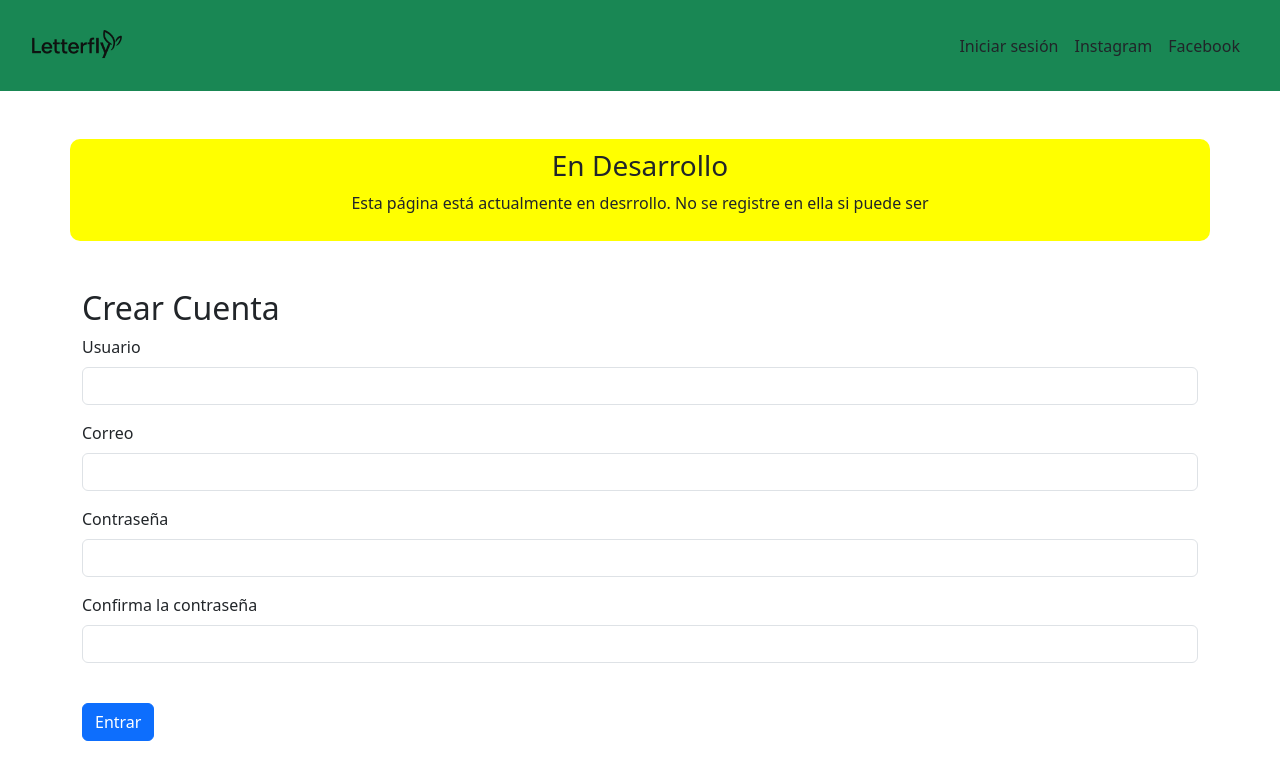
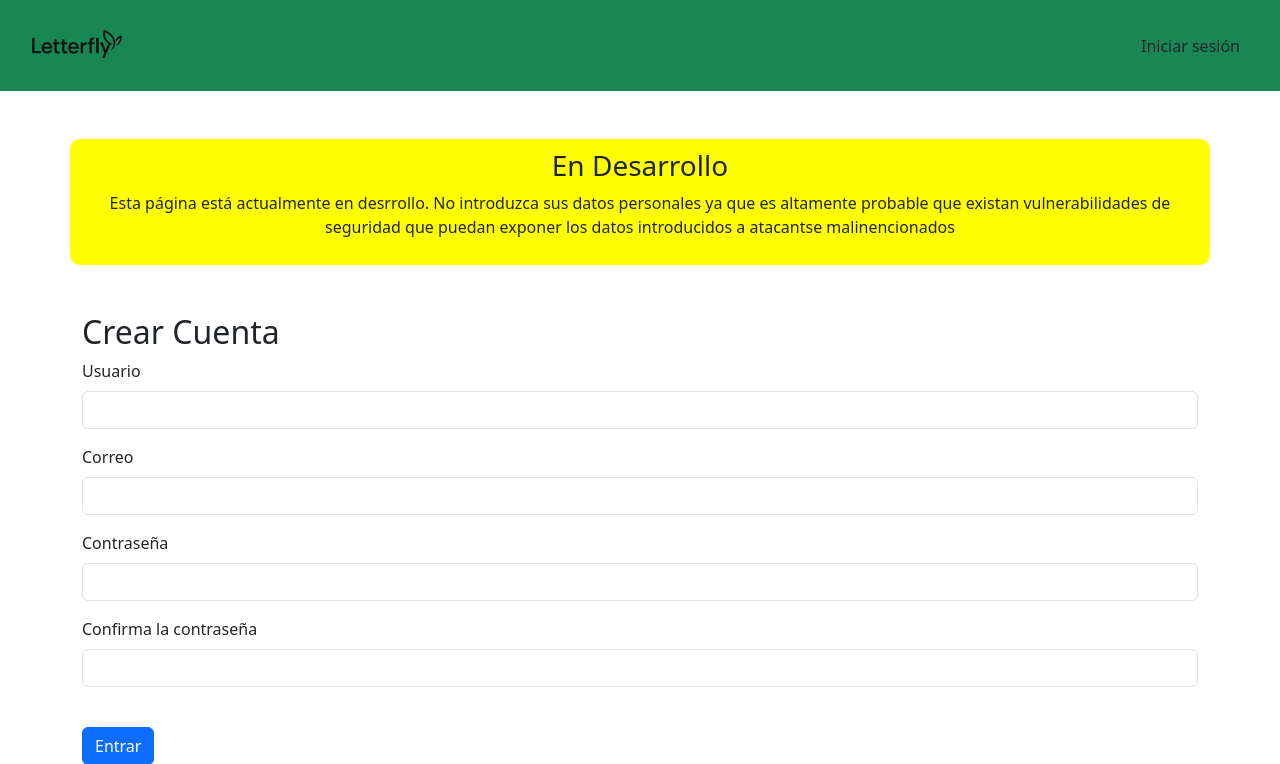
Before and after one commit to Deltadri/letterfly, a PHP site: page /registro.php in a window 1280 px wide. Shown: the top 764 px of the page. Run offline with PHP 8.4, Linux system fonts and the light colour scheme; some libraries are stand-ins or nearby versions.

Commit message:
Añadido el botón de Salir y usuario.php creado

```diff
--- a/header.php
+++ b/header.php
@@ -33,14 +33,11 @@ session_start();
       <ul class="navbar-nav ms-auto">
         <li class="nav-item">
         <?php
-        echo "<a class='nav-link text-dark' href='https://x.com/'".$_SESSION['user'].">".$_SESSION['user']."</a>";
+        echo "<a class='nav-link text-dark' href='usuario.php'>".$_SESSION['user']."</a>";
         ?>
         </li>
         <li class="nav-item">
-          <a class="nav-link text-dark" href="https://www.instagram.com/adri_fer24/?hl=bg">Instagram</a>
-        </li>
-        <li class="nav-item">
-          <a class="nav-link text-dark" href="https://www.facebook.com/profile.php?id=61561413042239">Facebook</a>
+          <a class="nav-link text-dark" href="salir.php">Salir</a>
         </li>
       </ul>
     </div>
@@ -52,12 +49,6 @@ session_start();
         <li class="nav-item">
           <a class="nav-link text-dark" href="login.php">Iniciar sesión</a>
         </li>
-        <li class="nav-item">
-          <a class="nav-link text-dark" href="https://www.instagram.com/adri_fer24/?hl=bg">Instagram</a>
-        </li>
-        <li class="nav-item">
-          <a class="nav-link text-dark" href="https://www.facebook.com/profile.php?id=61561413042239">Facebook</a>
-        </li>
       </ul>
     </div>
     <?php
--- a/registro.php
+++ b/registro.php
@@ -13,7 +13,7 @@ include ("header.php");
 ?>
 <div class="container mt-5" style="background-color: yellow; text-align: center; padding: 10px; border-radius: 10px;">
     <h3>En Desarrollo</h3>
-    <p>Esta página está actualmente en desrrollo. No se registre en ella si puede ser</p>
+    <p>Esta página está actualmente en desrrollo. No introduzca sus datos personales ya que es altamente probable que existan vulnerabilidades de seguridad que puedan exponer los datos introducidos a atacantse malinencionados</p>
 </div>
 
 <?php
```
Also changed, not shown: salir.php (added, +7 -0 lines), usuario.php (added).
